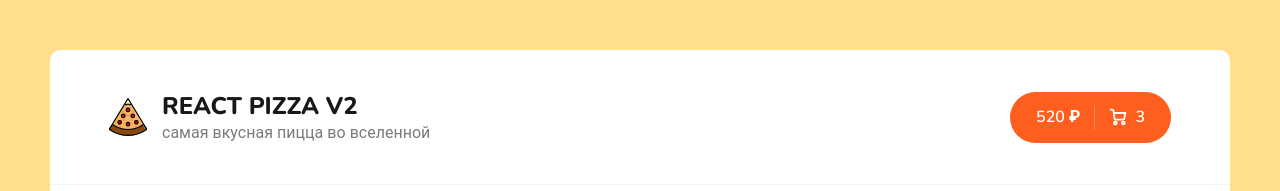
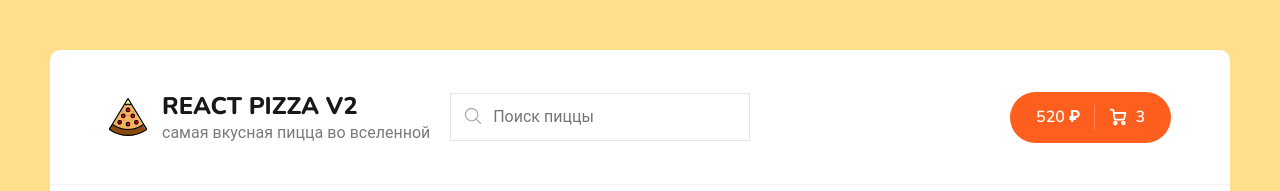
Before and after one commit to kilokid/react-pizzav2, a React (Create React App) app: page / in a window 1280 px wide. Shown: the top 191 px of the page. Built offline with nearby package versions, Linux system fonts and the light colour scheme; no server answers.

Commit message:
feat: search pizzas

```diff
--- a/src/components/Header.js
+++ b/src/components/Header.js
@@ -1,4 +1,6 @@
 import { Link } from 'react-router-dom';
+
+import Search from './Search/Search';
 
 import logoSvg from '../assets/img/pizza-logo.svg';
 
@@ -15,6 +17,7 @@ function Header() {
             </div>
           </div>
         </Link>
+        <Search />
         <div className="header__cart">
           <Link to="/cart" className="button button--cart">
             <span>520 ₽</span>
--- /dev/null
+++ b/src/components/Search/Search.js
@@ -0,0 +1,44 @@
+import styles from './Search.module.scss';
+
+const Search = () => {
+  return (
+    <div className={styles.root}>
+      <svg
+        className={styles.icon}
+        enable-background="new 0 0 32 32"
+        id="Editable-line"
+        version="1.1"
+        viewBox="0 0 32 32"
+        xmlns="http://www.w3.org/2000/svg">
+        <circle
+          cx="14"
+          cy="14"
+          fill="none"
+          id="XMLID_42_"
+          r="9"
+          stroke="#000000"
+          stroke-linecap="round"
+          stroke-linejoin="round"
+          stroke-miterlimit="10"
+          stroke-width="2"
+        />
+        <line
+          fill="none"
+          id="XMLID_44_"
+          stroke="#000000"
+          stroke-linecap="round"
+          stroke-linejoin="round"
+          stroke-miterlimit="10"
+          stroke-width="2"
+          x1="27"
+          x2="20.366"
+          y1="27"
+          y2="20.366"
+        />
+      </svg>
+      <input className={styles.search} type="text" placeholder="Поиск пиццы" />
+    </div>
+  );
+};
+
+export default Search;
--- /dev/null
+++ b/src/components/Search/Search.module.scss
@@ -0,0 +1,28 @@
+.root {
+    position: relative;
+    left: -120px;
+}
+
+.search {
+    padding: 12px 20px;
+    padding-left: 42px;
+    outline: none;
+    width: 300px;
+    border-right: 10px;
+    border: 1px solid rgba(0, 0, 0, 0.1);
+    font-size: 16px;
+
+    &:focus,
+    &:hover {
+        border: 1px solid rgba(0, 0, 0, 0.3);
+    }
+}
+
+.icon {
+    width: 22px;
+    height: 22px;
+    opacity: 0.3;
+    position: absolute;
+    left: 12px;
+    top: 12px;
+}
```
